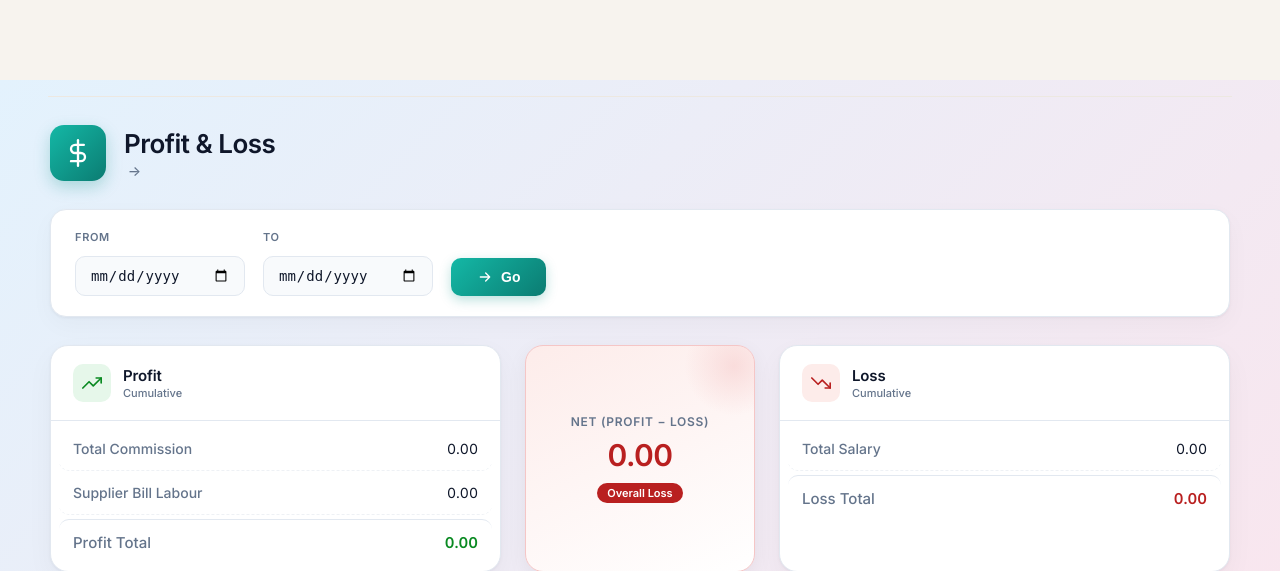
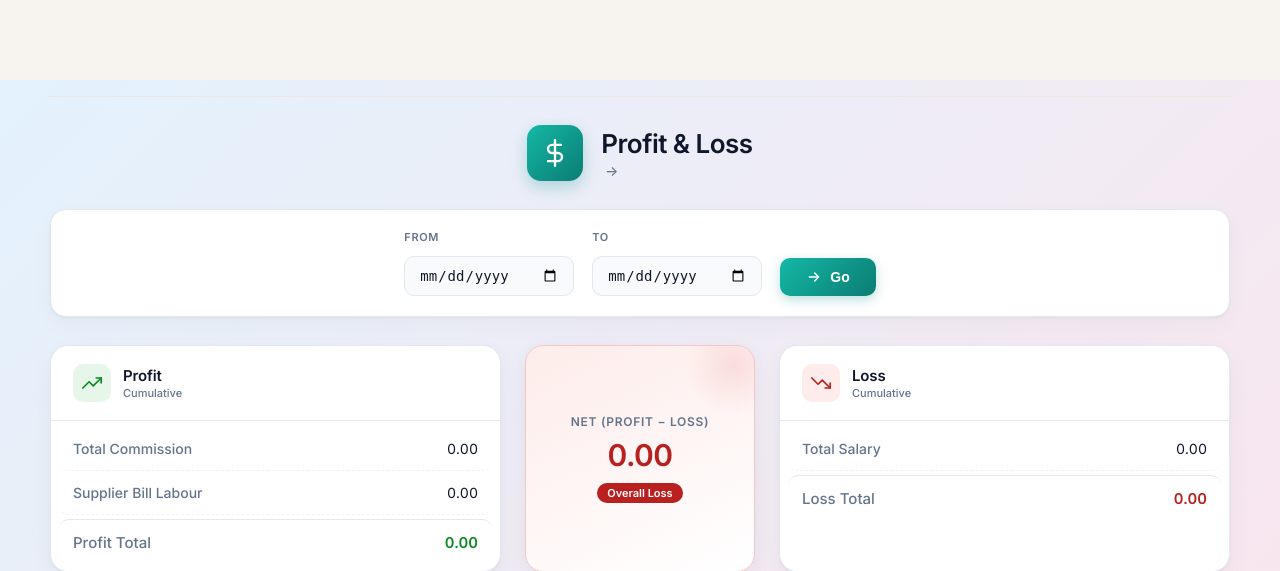
Before and after one commit to Anish-RS/commision-project-, a Flask app: template templates/profit_loss.html in a window 1280 px wide. Shown: the top 571 px of the page. Run offline with Flask 3, Linux system fonts and the light colour scheme; the template is opened without the code that fills it, so the values that code supplies are empty; some libraries are stand-ins or nearby versions.

Commit message:
Update profit_loss.html

```diff
--- a/templates/profit_loss.html
+++ b/templates/profit_loss.html
@@ -17,8 +17,10 @@
   .pl-header {
     display: flex;
     align-items: center;
+    justify-content: center;
     gap: 18px;
     margin: 4px 0 28px 0;
+    text-align: left;
   }
   .pl-header .icon-chip {
     width: 56px;
@@ -59,6 +61,7 @@
   .pl-controls form {
     display: flex;
     align-items: flex-end;
+    justify-content: center;
     gap: 18px;
     flex-wrap: wrap;
   }
```
